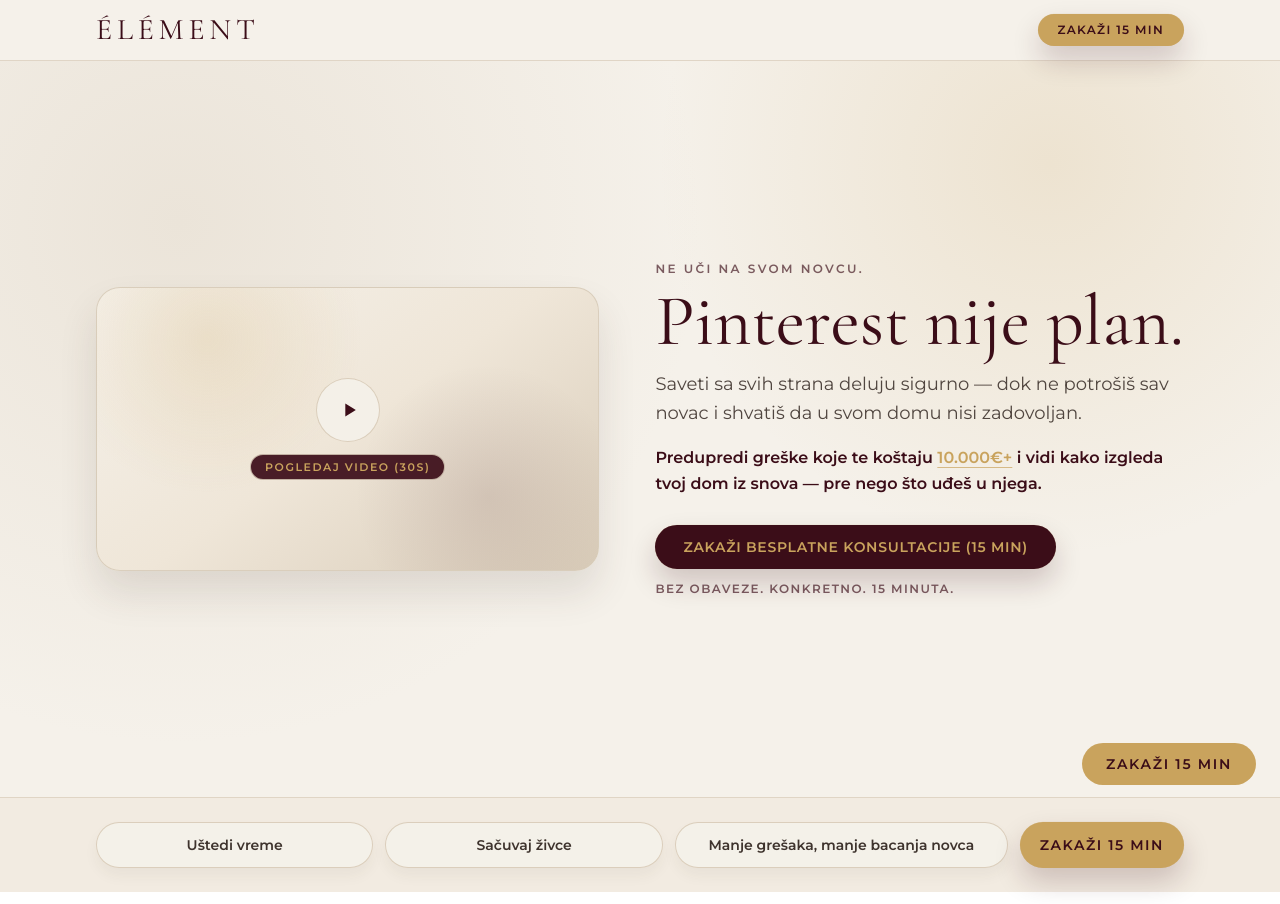
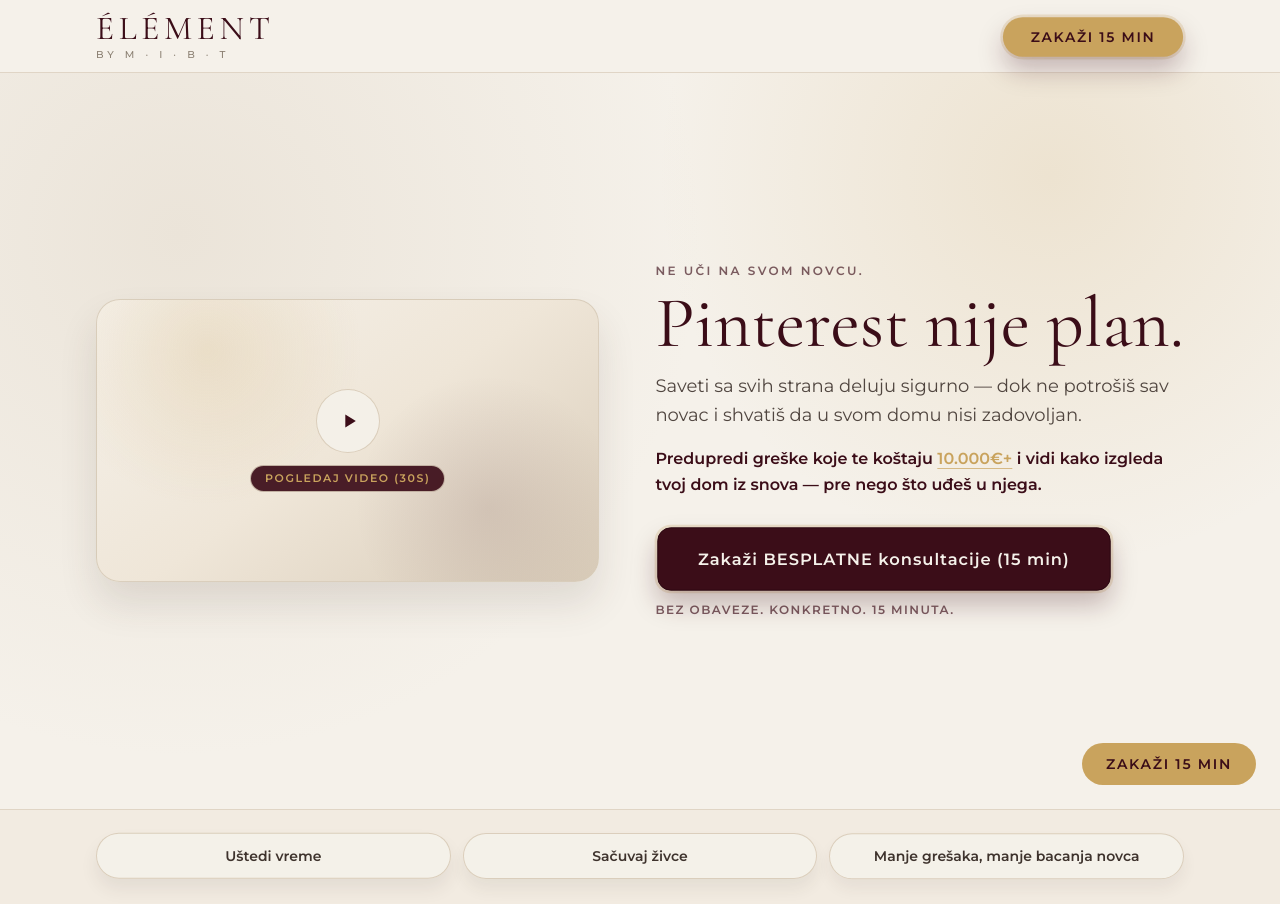
Before and after one commit to elementbymibt/element_landing_page_2, a Next.js app: page / in a window 1280 px wide. Built offline with nearby package versions, Linux system fonts and the light colour scheme.

Commit message:
style: refine logo and boost CTA attention hierarchy

```diff
--- a/app/page.tsx
+++ b/app/page.tsx
@@ -64,6 +64,21 @@
           }
         }
 
+        @keyframes cta-breathe-strong {
+          0%,
+          100% {
+            transform: translateY(0) scale(1);
+            box-shadow: 0 12px 24px rgba(59, 13, 24, 0.25), 0 0 0 0 rgba(201, 163, 93, 0.3);
+          }
+          34% {
+            transform: translateY(-6px) scale(1.03);
+            box-shadow: 0 20px 34px rgba(59, 13, 24, 0.3), 0 0 0 12px rgba(201, 163, 93, 0);
+          }
+          54% {
+            transform: translateY(1px) scale(0.99);
+          }
+        }
+
         @keyframes sheen-pass {
           0%,
           74%,
@@ -93,10 +108,28 @@
           }
         }
 
+        @keyframes chip-bounce {
+          0%,
+          100% {
+            transform: translateY(0);
+            box-shadow: 0 8px 14px rgba(62, 51, 45, 0.05);
+          }
+          50% {
+            transform: translateY(-2px);
+            box-shadow: 0 12px 18px rgba(62, 51, 45, 0.09);
+          }
+        }
+
         .jump-cta {
           position: relative;
           overflow: hidden;
           animation: cta-breathe 2.8s ease-in-out infinite;
+        }
+
+        .jump-cta-strong {
+          position: relative;
+          overflow: hidden;
+          animation: cta-breathe-strong 1.55s cubic-bezier(0.24, 0.82, 0.28, 1) infinite;
         }
 
         .jump-cta::after {
@@ -115,6 +148,22 @@
           pointer-events: none;
         }
 
+        .jump-cta-strong::after {
+          content: "";
+          position: absolute;
+          inset: 0;
+          width: 40%;
+          background: linear-gradient(
+            100deg,
+            rgba(255, 255, 255, 0) 0%,
+            rgba(255, 255, 255, 0.58) 45%,
+            rgba(255, 255, 255, 0) 100%
+          );
+          transform: translateX(-220%) skewX(-18deg);
+          animation: sheen-pass 4.8s ease-in-out infinite;
+          pointer-events: none;
+        }
+
         .pop-in {
           animation: cta-pop-in 420ms ease-out both;
         }
@@ -122,7 +171,11 @@
         .euro-pop {
           display: inline-block;
           transform-origin: center;
-          animation: euro-pulse 5.2s ease-in-out infinite;
+          animation: euro-pulse 2.2s ease-in-out infinite;
+        }
+
+        .chip-soft {
+          animation: chip-bounce 4.2s ease-in-out infinite;
         }
       `}</style>
 
@@ -132,10 +185,13 @@
         }`}
       >
         <div className="mx-auto flex w-full max-w-6xl items-center justify-between px-5 py-3 md:px-8">
-          <span className={`${headingFont.className} text-3xl tracking-[0.16em] text-[#3B0D18]`}>ÉLÉMENT</span>
+          <div className="leading-none">
+            <p className={`${headingFont.className} text-[2.1rem] tracking-[0.14em] text-[#3B0D18]`}>ÉLÉMENT</p>
+            <p className="mt-1 text-[10px] font-medium uppercase tracking-[0.42em] text-[#8B8072]">by M · I · B · T</p>
+          </div>
           <a
             href={CALENDLY_LINK}
-            className="jump-cta rounded-full bg-[#C9A35D] px-4 py-2 text-xs font-semibold uppercase tracking-[0.11em] text-[#3B0D18] transition-all hover:-translate-y-0.5 hover:shadow-[0_14px_24px_rgba(59,13,24,0.18)] active:scale-[0.98] focus-visible:outline-none focus-visible:ring-2 focus-visible:ring-[#3B0D18] focus-visible:ring-offset-2 focus-visible:ring-offset-[#F5F1EA] md:px-5"
+            className="jump-cta-strong rounded-full bg-[#C9A35D] px-5 py-2.5 text-sm font-semibold uppercase tracking-[0.12em] text-[#3B0D18] transition-all hover:-translate-y-1 hover:shadow-[0_14px_24px_rgba(59,13,24,0.18)] active:scale-[0.98] focus-visible:outline-none focus-visible:ring-2 focus-visible:ring-[#3B0D18] focus-visible:ring-offset-2 focus-visible:ring-offset-[#F5F1EA] md:px-7"
           >
             Zakaži 15 min
           </a>
@@ -177,7 +233,7 @@
               <div className="mt-7">
                 <a
                   href={CALENDLY_LINK}
-                  className="jump-cta inline-flex rounded-full bg-[#3B0D18] px-7 py-3 text-sm font-semibold uppercase tracking-[0.05em] text-[#C9A35D] shadow-[0_14px_24px_rgba(59,13,24,0.2)] transition-all hover:-translate-y-1 hover:shadow-[0_20px_32px_rgba(59,13,24,0.24)] active:scale-[0.98] focus-visible:outline-none focus-visible:ring-2 focus-visible:ring-[#C9A35D] focus-visible:ring-offset-2 focus-visible:ring-offset-[#F5F1EA]"
+                  className="jump-cta-strong inline-flex min-h-16 min-w-[18.5rem] items-center justify-center rounded-[0.85rem] border border-[#2A0711] bg-[#3B0D18] px-10 py-4 text-center text-[1.03rem] font-semibold tracking-[0.06em] text-[#F5F1EA] transition-all hover:-translate-y-1 hover:shadow-[0_20px_32px_rgba(59,13,24,0.24)] active:scale-[0.98] focus-visible:outline-none focus-visible:ring-2 focus-visible:ring-[#C9A35D] focus-visible:ring-offset-2 focus-visible:ring-offset-[#F5F1EA]"
                 >
                   Zakaži BESPLATNE konsultacije (15 min)
                 </a>
@@ -189,22 +245,16 @@
 
         <section className="bg-[#EFE6D8]/52">
           <div className="mx-auto w-full max-w-6xl px-5 py-6 md:px-8">
-            <div className="grid gap-3 md:grid-cols-[1fr_1fr_1.2fr_auto]">
-              {proofChips.map((item) => (
+            <div className="grid gap-3 md:grid-cols-3">
+              {proofChips.map((item, index) => (
                 <article
                   key={item}
-                  className="rounded-full border border-[rgba(216,203,184,0.92)] bg-[#F5F1EA]/92 px-4 py-3 text-center text-sm font-semibold text-[#3E332D] shadow-[0_8px_14px_rgba(62,51,45,0.05)]"
+                  className="chip-soft rounded-full border border-[rgba(216,203,184,0.92)] bg-[#F5F1EA]/92 px-4 py-3 text-center text-sm font-semibold text-[#3E332D]"
+                  style={{ animationDelay: `${index * 220}ms` }}
                 >
                   {item}
                 </article>
               ))}
-
-              <a
-                href={CALENDLY_LINK}
-                className="jump-cta inline-flex items-center justify-center rounded-full bg-[#C9A35D] px-5 py-3 text-sm font-semibold uppercase tracking-[0.11em] text-[#3B0D18] shadow-[0_12px_22px_rgba(59,13,24,0.16)] transition-all hover:-translate-y-1 hover:shadow-[0_18px_30px_rgba(59,13,24,0.22)] active:scale-[0.98] focus-visible:outline-none focus-visible:ring-2 focus-visible:ring-[#3B0D18] focus-visible:ring-offset-2 focus-visible:ring-offset-[#EFE6D8]"
-              >
-                Zakaži 15 min
-              </a>
             </div>
           </div>
         </section>
@@ -217,7 +267,7 @@
       >
         <a
           href={CALENDLY_LINK}
-          className={`jump-cta rounded-full bg-[#C9A35D] px-6 py-3 text-xs font-semibold uppercase tracking-[0.12em] text-[#3B0D18] transition-all hover:-translate-y-1 hover:shadow-[0_20px_30px_rgba(59,13,24,0.24)] active:scale-[0.97] focus-visible:outline-none focus-visible:ring-2 focus-visible:ring-[#3B0D18] focus-visible:ring-offset-2 focus-visible:ring-offset-[#F5F1EA] md:text-sm ${
+          className={`jump-cta-strong rounded-full bg-[#C9A35D] px-6 py-3 text-xs font-semibold uppercase tracking-[0.12em] text-[#3B0D18] transition-all hover:-translate-y-1 hover:shadow-[0_20px_30px_rgba(59,13,24,0.24)] active:scale-[0.97] focus-visible:outline-none focus-visible:ring-2 focus-visible:ring-[#3B0D18] focus-visible:ring-offset-2 focus-visible:ring-offset-[#F5F1EA] md:text-sm ${
             showFloating ? "pop-in" : ""
           }`}
         >
```
